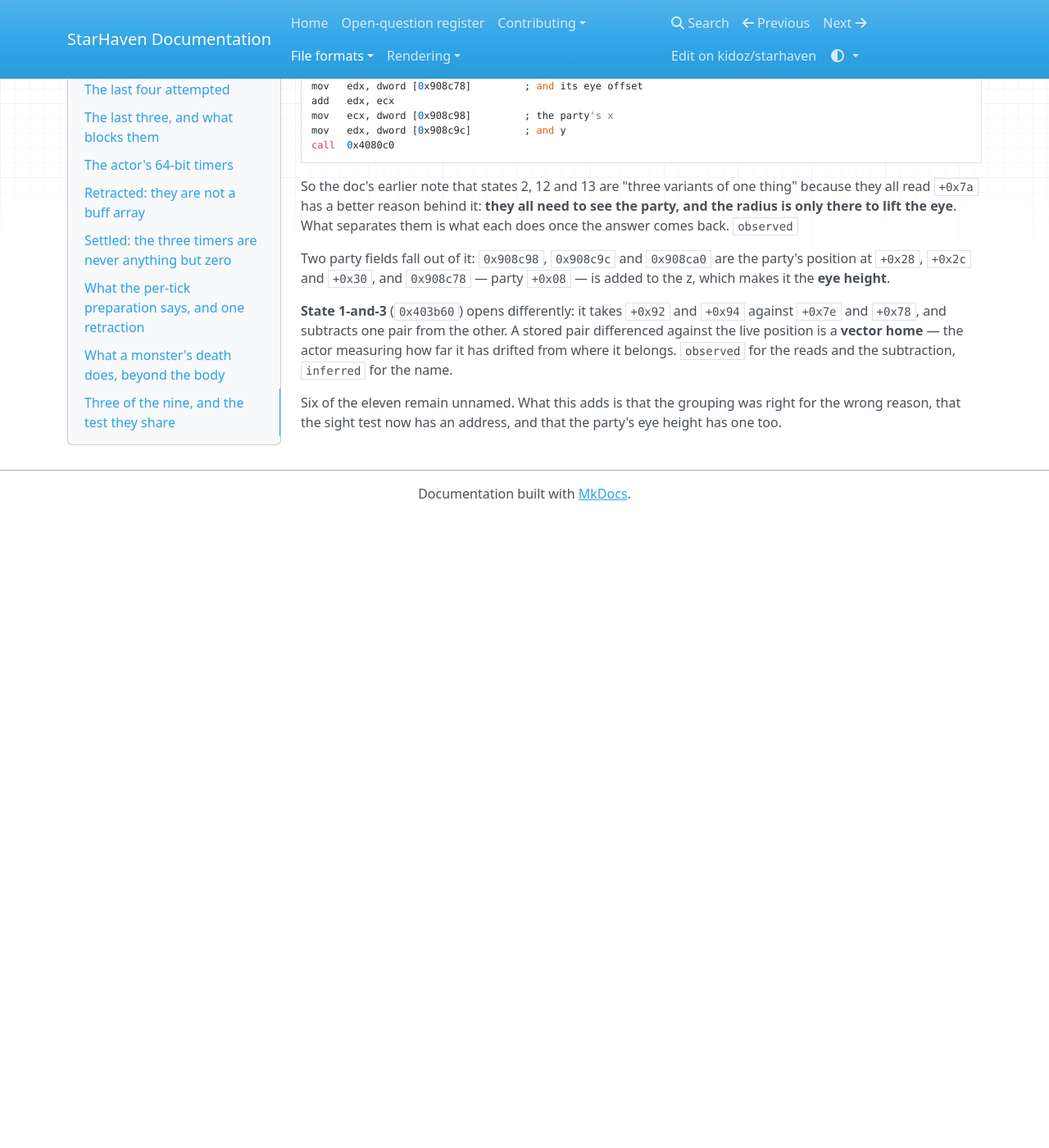
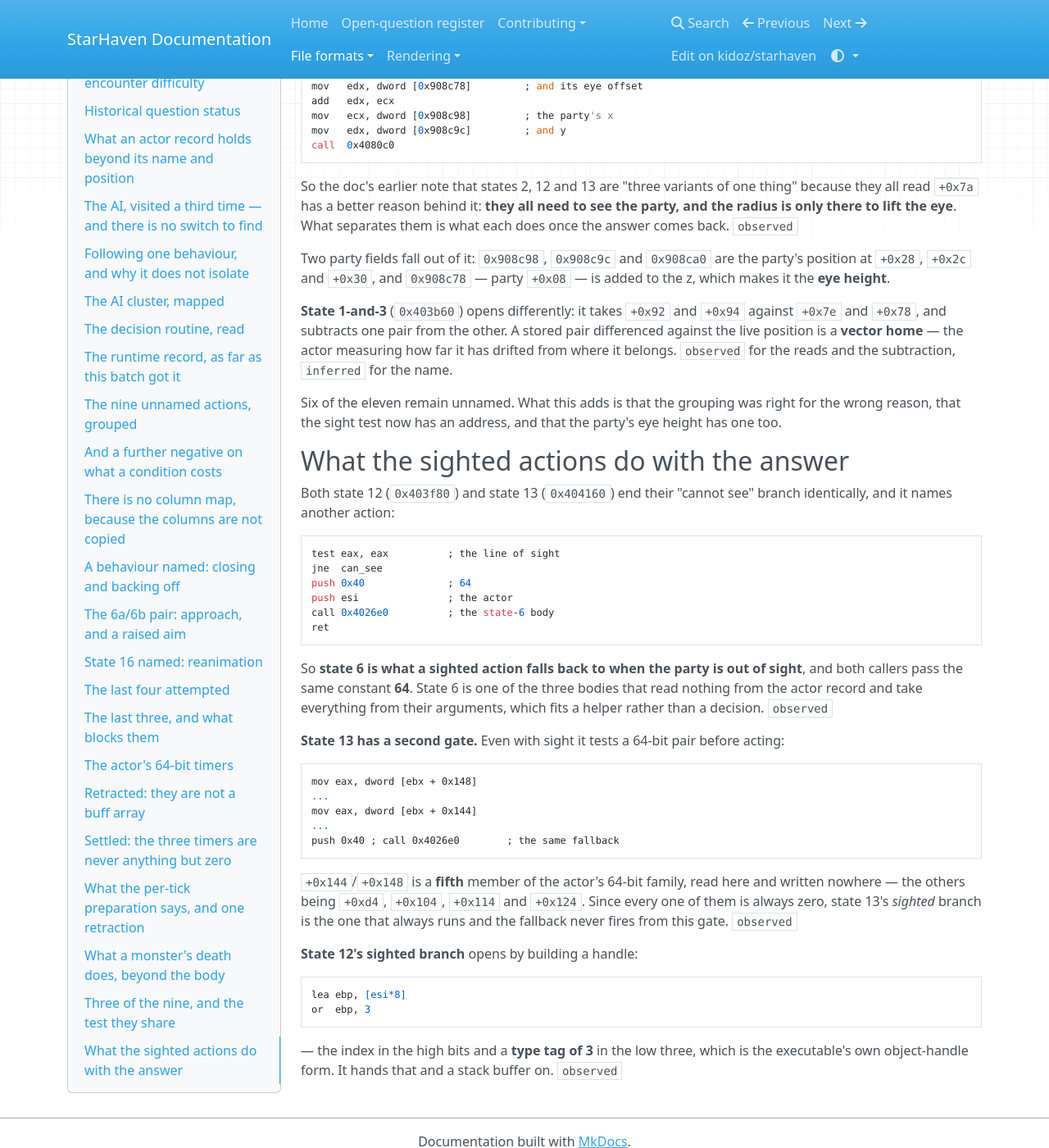
Before and after one commit to kidoz/starhaven, an MkDocs documentation site: the page built from docs/formats/event-actors.md, in a window 1280 px wide and 1400 px high, scrolled down 14561 px. Shown: the whole window at 82% size. Built offline with MkDocs 1.6.1, drawn with Linux system fonts in a browser that asks for light colours; nearby versions of some CDN libraries; before the commit the page ends 15191 px from its top, so only the background shows below that.

Commit message:
Name state six as the unsighted fallback and find a fifth dead timer

````diff
--- a/docs/formats/event-actors.md
+++ b/docs/formats/event-actors.md
@@ -767,3 +767,50 @@ reads and the subtraction, `inferred` for the name.
 Six of the eleven remain unnamed. What this adds is that the grouping was
 right for the wrong reason, that the sight test now has an address, and that
 the party's eye height has one too.
+
+## What the sighted actions do with the answer
+
+Both state 12 (`0x403f80`) and state 13 (`0x404160`) end their "cannot see"
+branch identically, and it names another action:
+
+```
+test eax, eax          ; the line of sight
+jne  can_see
+push 0x40              ; 64
+push esi               ; the actor
+call 0x4026e0          ; the state-6 body
+ret
+```
+
+So **state 6 is what a sighted action falls back to when the party is out of
+sight**, and both callers pass the same constant **64**. State 6 is one of the
+three bodies that read nothing from the actor record and take everything from
+their arguments, which fits a helper rather than a decision. `observed`
+
+**State 13 has a second gate.** Even with sight it tests a 64-bit pair before
+acting:
+
+```
+mov eax, dword [ebx + 0x148]
+...
+mov eax, dword [ebx + 0x144]
+...
+push 0x40 ; call 0x4026e0        ; the same fallback
+```
+
+`+0x144`/`+0x148` is a **fifth** member of the actor's 64-bit family, read here
+and written nowhere — the others being `+0xd4`, `+0x104`, `+0x114` and
+`+0x124`. Since every one of them is always zero, state 13's *sighted* branch
+is the one that always runs and the fallback never fires from this gate.
+`observed`
+
+**State 12's sighted branch** opens by building a handle:
+
+```
+lea ebp, [esi*8]
+or  ebp, 3
+```
+
+— the index in the high bits and a **type tag of 3** in the low three, which is
+the executable's own object-handle form. It hands that and a stack buffer on.
+`observed`
````
Also changed, not shown: README.md (+11 -0 lines).
